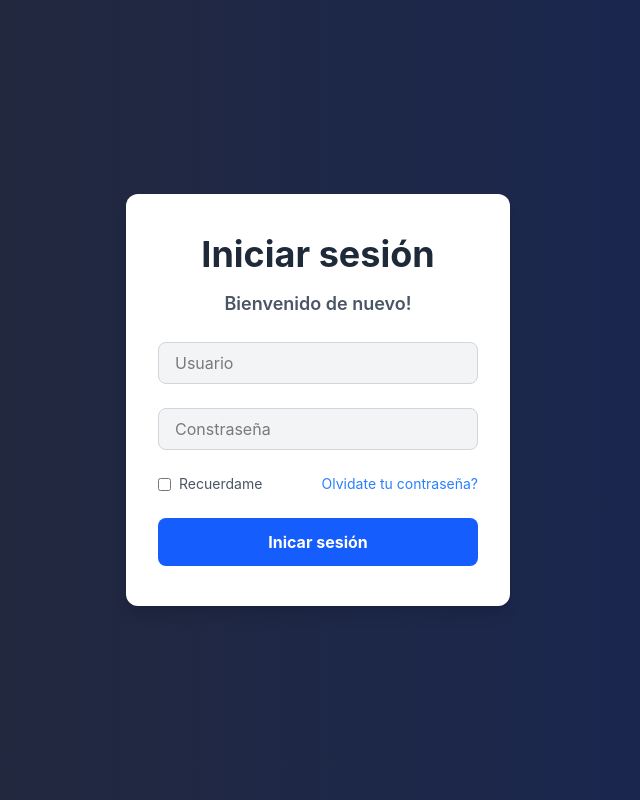
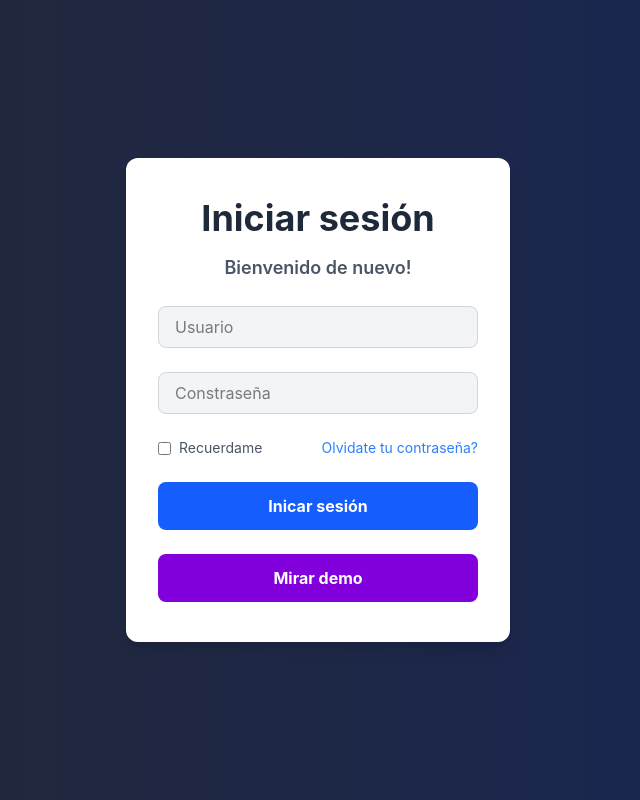
Before and after one commit to Emazs/frontend-food-pos, a React (Vite) app: page /login in a window 1280 px wide. Shown: the whole page, without its empty margins (322-962 px from the left). Built offline with nearby package versions, Linux system fonts and the light colour scheme.

Commit message:
add: Agregando boton demo

```diff
--- a/src/app/auth/auth.d.ts
+++ b/src/app/auth/auth.d.ts
@@ -9,5 +9,6 @@ export interface AuthContextProps {
   loginUser: (form: authForm) => Promise<boolean>;
   isLoading: boolean;
   setIsLoading: React.Dispatch<React.SetStateAction<boolean>>;
-  isAuthenticated: boolean
+  isAuthenticated: boolean;
+  setIsAuthenticated: React.Dispatch<React.SetStateAction<boolean>>;
 }
--- a/src/app/auth/context/AuthContext.tsx
+++ b/src/app/auth/context/AuthContext.tsx
@@ -37,7 +37,7 @@ export const AuthProvider = ({ children }: { children: ReactNode }) => {
 
   return (
     <AuthContext.Provider
-      value={{ authForm, setAuthForm, loginUser, isLoading, setIsLoading, isAuthenticated }}
+      value={{ authForm, setAuthForm, loginUser, isLoading, setIsLoading, isAuthenticated, setIsAuthenticated }}
     >
       {children}
     </AuthContext.Provider>
--- a/src/app/auth/views/Login.tsx
+++ b/src/app/auth/views/Login.tsx
@@ -5,7 +5,7 @@ import { loaderCircle } from "../../../assets/svg/svg";
 
 export const Login = () => {
   const navigate = useNavigate();
-  const { authForm, setAuthForm, loginUser, isLoading, setIsLoading } =
+  const { authForm, setAuthForm, loginUser, isLoading, setIsLoading, setIsAuthenticated, isAuthenticated } =
     useAuth();
 
   const handleInputsChange = (
@@ -27,13 +27,11 @@ export const Login = () => {
       setIsLoading(true);
       error = await loginUser(authForm);
 
-
-
       if (error) {
         alert("usuario o contraseña incorrector");
       } else {
         navigate("/auth");
-        <Navigate to={'/auth'} />
+        <Navigate to={"/auth"} />;
       }
     } catch (err) {
       alert(err);
@@ -42,13 +40,28 @@ export const Login = () => {
     setIsLoading(false);
   };
 
+  const handleDemo = (event: { preventDefault: () => void; }) => {
+    event.preventDefault()
+
+    console.log(isAuthenticated);
+
+    sessionStorage.setItem("token", 'demo');
+    setIsAuthenticated(true)
+
+    navigate("/auth");
+  }
+
   return (
     <section className="w-full h-screen flex justify-center items-center bg-gradient-to-r from-blue-bg to-blue-950">
       <section className="px-8 py-10 min-w-[30%] rounded-xl flex flex-col justify-center bg-white shadow-lg">
         {/* Header */}
         <section className="mb-6 text-center">
-          <h1 className="text-4xl mb-4 font-bold text-gray-800">Iniciar sesión</h1>
-          <p className="text-lg font-semibold text-gray-600">Bienvenido de nuevo!</p>
+          <h1 className="text-4xl mb-4 font-bold text-gray-800">
+            Iniciar sesión
+          </h1>
+          <p className="text-lg font-semibold text-gray-600">
+            Bienvenido de nuevo!
+          </p>
         </section>
 
         {/* Formulario */}
@@ -88,7 +101,11 @@ export const Login = () => {
 
           <button
             type="submit"
-            className={`w-full py-3 rounded-lg font-bold ${isLoading ? 'bg-blue-400 hover:bg-blue-400' : 'bg-blue-600 hover:bg-blue-700'}  text-white text-center  transition cursor-pointer`}
+            className={`w-full py-3 rounded-lg font-bold ${
+              isLoading
+                ? "bg-blue-400 hover:bg-blue-400"
+                : "bg-blue-600 hover:bg-blue-700"
+            }  text-white text-center  transition cursor-pointer`}
           >
             {isLoading ? (
               <div className="flex items-center justify-center gap-4">
@@ -99,6 +116,25 @@ export const Login = () => {
               <p>Inicar sesión</p>
             )}
           </button>
+
+          <button
+            onClick={handleDemo}
+            type="reset"
+            className={`w-full py-3 rounded-lg font-bold ${
+              isLoading
+                ? "bg-purple-400 hover:bg-purple-400"
+                : "bg-purple-700 hover:bg-purple-500"
+            }  text-white text-center  transition cursor-pointer`}
+          >
+            {isLoading ? (
+              <div className="flex items-center justify-center gap-4">
+                <div className="animate-spin">{loaderCircle}</div>
+                <p>Processando</p>
+              </div>
+            ) : (
+              <p>Mirar demo</p>
+            )}
+          </button>
         </form>
       </section>
     </section>
```
